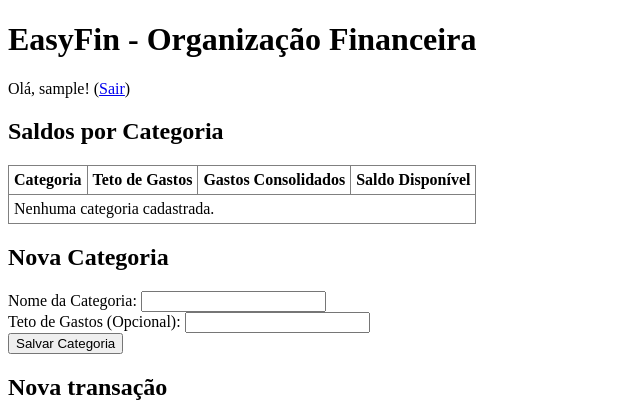
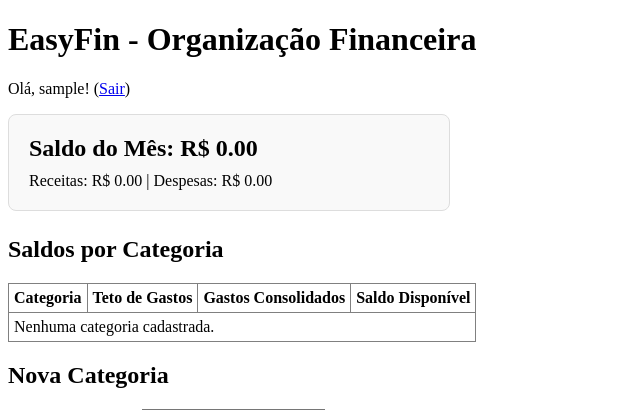
Before and after one commit to thiagodcoq/engenharia_de_software, a Flask app: page / in a window 1280 px wide. Shown: the top 410 px of the page, without its empty margins (0-640 px from the left). Run offline with Flask 3, Linux system fonts and the light colour scheme; the visitor is signed in with stand-in values (Sample User, id 1); data that the repository does not hold is empty.

Commit message:
add view para saldo total

```diff
--- a/easyfin-clean/src/application/finance_use_cases.py
+++ b/easyfin-clean/src/application/finance_use_cases.py
@@ -1,6 +1,6 @@
 from datetime import date
 from typing import List, Optional
-from src.core.entities import Categoria, CategoriaSaldoDTO, Transacao
+from src.core.entities import Categoria, CategoriaSaldoDTO, SaldoGeralDTO, Transacao
 from src.core.repositories import CategoriaRepositoryInterface, TransacaoRepositoryInterface
 
 class CriarTransacaoUseCase:
@@ -131,3 +131,26 @@ class AtualizarTetoCategoriaUseCase:
             teto=teto
         )
         return self.categoria_repo.salvar(categoria_atualizada)
+
+class CalcularSaldoTotalMesUseCase:
+    def __init__(self, transacao_repo: TransacaoRepositoryInterface):
+        self.transacao_repo = transacao_repo
+
+    def executar(self, usuario_id: int) -> SaldoGeralDTO:
+        transacoes = self.transacao_repo.buscar_todas_por_usuario(usuario_id)
+
+        total_entradas = 0.0
+        total_saidas = 0.0
+
+        for tx in transacoes:
+            if tx.tipo == "ENTRADA":
+                total_entradas += tx.valor
+            elif tx.tipo == "SAIDA":
+                total_saidas += tx.valor
+
+        saldo_total = total_entradas - total_saidas
+        return SaldoGeralDTO(
+            saldo_total=saldo_total,
+            total_entradas=total_entradas,
+            total_saidas=total_saidas
+        )
--- a/easyfin-clean/src/core/entities.py
+++ b/easyfin-clean/src/core/entities.py
@@ -33,3 +33,9 @@ class CategoriaSaldoDTO:
     teto: Optional[float]
     gastos: float
     disponivel: Optional[float]
+
+@dataclass
+class SaldoGeralDTO:
+    saldo_total: float
+    total_entradas: float
+    total_saidas: float
--- a/easyfin-clean/src/infrastructure/web/routes/contas.py
+++ b/easyfin-clean/src/infrastructure/web/routes/contas.py
@@ -1,11 +1,11 @@
 from datetime import date
-from src.application.finance_use_cases import ListarCategoriasUseCase, ObterSaldoCategoriasUseCase
 from flask import Blueprint, render_template, request, redirect, url_for, flash
 from src.infrastructure.database import db
 from src.infrastructure.database.models import DBUsuario
 from flask_login import login_user, logout_user, login_required, current_user
 
 from src.infrastructure.database.repositories import SQLAlchemyTransacaoRepository, SQLAlchemyCategoriaRepository
+from src.application.finance_use_cases import ObterSaldoCategoriasUseCase, CalcularSaldoTotalMesUseCase
 
 contas_bp = Blueprint('contas', __name__)
 
@@ -14,6 +14,7 @@ def home():
     data_hoje = date.today().strftime('%Y-%m-%d')
     transacoes = []
     categorias_saldo = []
+    saldo_geral = None
 
     if current_user.is_authenticated:
         repo_tx = SQLAlchemyTransacaoRepository()
@@ -23,12 +24,16 @@ def home():
         obter_saldo_uc = ObterSaldoCategoriasUseCase(repo_cat, repo_tx)
         categorias_saldo = obter_saldo_uc.executar(current_user.id)
 
+        calcular_saldo_uc = CalcularSaldoTotalMesUseCase(repo_tx)
+        saldo_geral = calcular_saldo_uc.executar(current_user.id)
+
     return render_template(
         'home.html',
         user=current_user,
         data_hoje=data_hoje,
         transacoes=transacoes,
-        categorias=categorias_saldo
+        categorias=categorias_saldo,
+        saldo_geral=saldo_geral
     )
 
 @contas_bp.route('/login/', methods=['GET', 'POST'])
--- a/easyfin-clean/src/infrastructure/web/templates/home.html
+++ b/easyfin-clean/src/infrastructure/web/templates/home.html
@@ -19,6 +19,21 @@
 
 		{% if user and user.is_authenticated %}
 			<p>Olá, {{ user.nome }}! (<a href="{{ url_for('contas.logout') }}">Sair</a>)</p>
+
+			<div style="background-color: #f9f9f9; padding: 20px; border-radius: 8px; margin-bottom: 25px; border: 1px solid #ddd; max-width: 400px;">
+				<h2 style="margin: 0 0 10px 0;">
+					Saldo do Mês:
+					{% if saldo_geral.saldo_total < 0 %}
+						<span>R$ {{ "%.2f"|format(saldo_geral.saldo_total) }}</span>
+					{% else %}
+						<span>R$ {{ "%.2f"|format(saldo_geral.saldo_total) }}</span>
+					{% endif %}
+				</h2>
+				<span>
+					Receitas: R$ {{ "%.2f"|format(saldo_geral.total_entradas) }} |
+					Despesas: R$ {{ "%.2f"|format(saldo_geral.total_saidas) }}
+				</span>
+			</div>
 
 			<h2>Saldos por Categoria</h2>
 			<table border="1" cellpadding="5" style="border-collapse: collapse; margin-bottom: 20px;">
```
